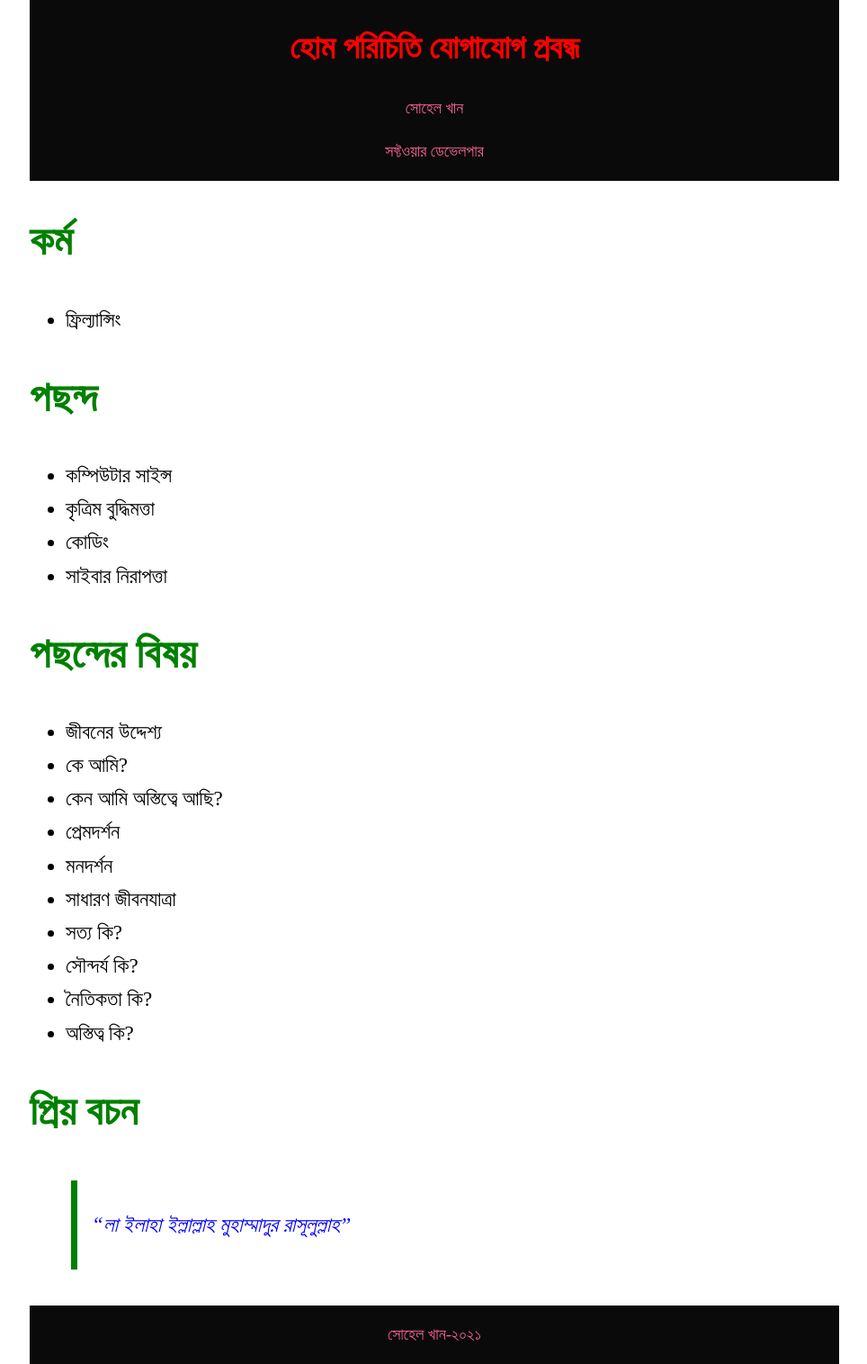
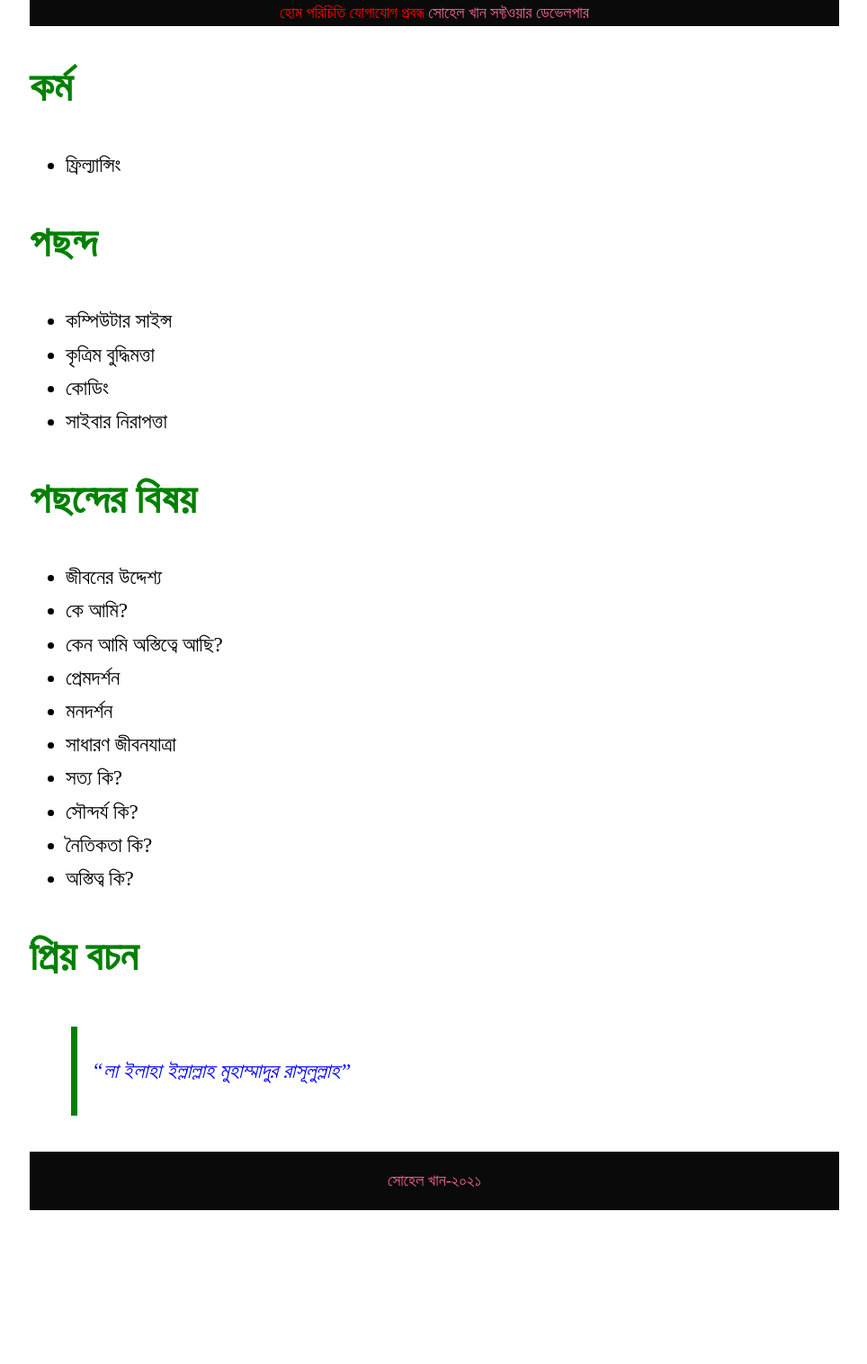
Before and after one commit to sohelkhanz/sohelkhanz.github.io, a Jekyll site: the page built from index.md, in a window 1280 px wide. Shown: the whole page at 90% size, without its empty margins (157-1121 px from the left). Built offline with Jekyll 4.4.1, drawn with Linux system fonts in a browser that asks for light colours; after the commit the page ends 1345 px from its top, so only the background shows below that.

Commit message:
Update default.html

```diff
--- a/_layouts/default.html
+++ b/_layouts/default.html
@@ -14,13 +14,12 @@
 
 
     <header>
-      <h1>
          <a href="/">হোম</a>
          <a href="/প্রবন্ধ/পরিচিতি">পরিচিতি</a>
          <a href="/প্রবন্ধ/যোগাযোগ">যোগাযোগ</a>
-         <a href="/প্রবন্ধ/মার্কডাউন">প্রবন্ধ</a></h1>
-         <p>{{ page.header }}</p>
-         <p>{{ page.description }}</p>
+         <a href="/প্রবন্ধ/মার্কডাউন">প্রবন্ধ</a>
+         {{ page.header }}
+         {{ page.description }}
     </header>
 
     <main>
```
